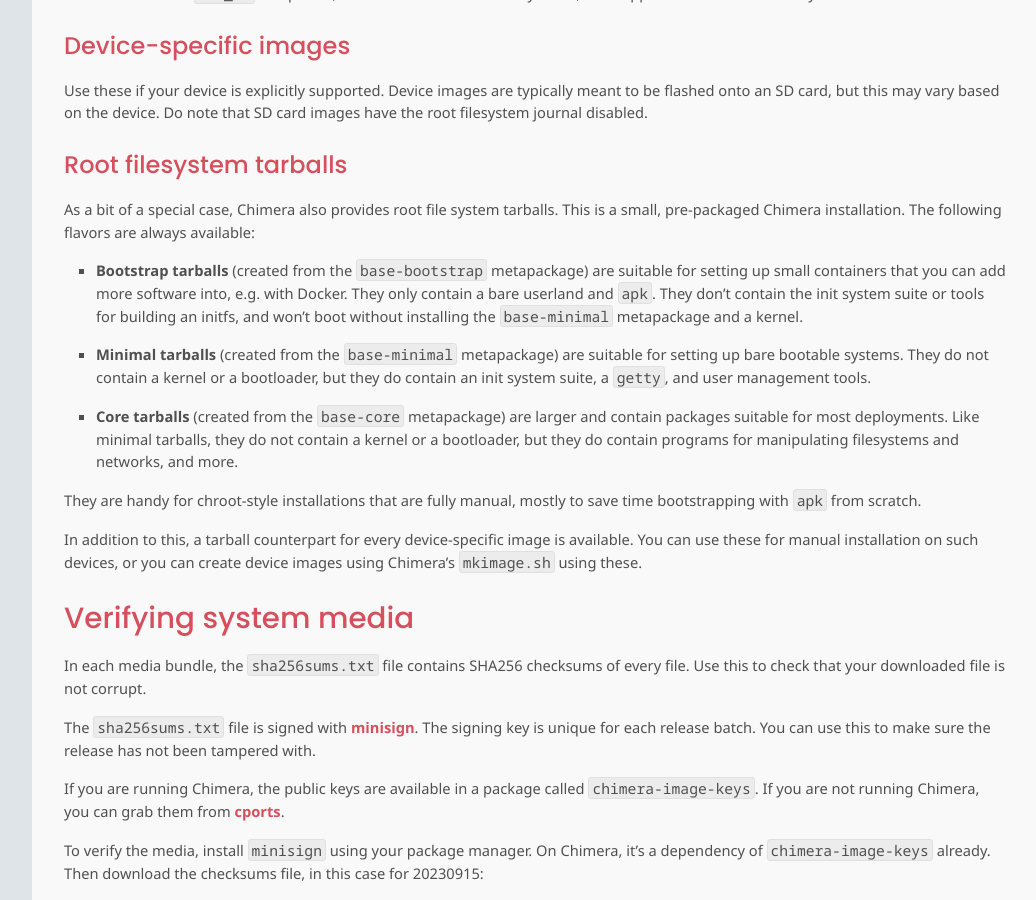
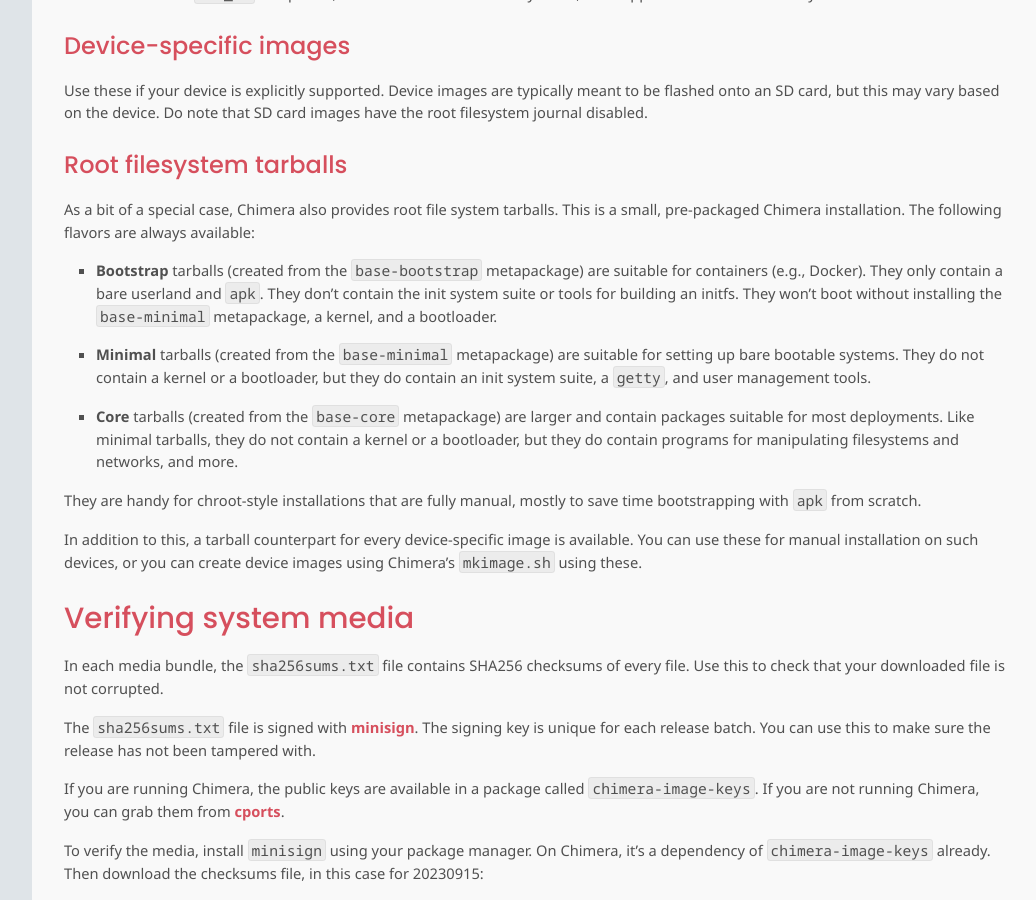
Before and after one commit to chimera-linux/chimera-linux.github.io, a Jekyll site: the page built from _docs/installation.md, in a window 1280 px wide and 900 px high, scrolled down 1559 px. Shown: the whole window, without its empty margins (240-1276 px from the left). Built offline with Jekyll 4.4.1, drawn with Linux system fonts in a browser that asks for light colours.

Commit message:
Update installation.md

```diff
--- a/_docs/installation.md
+++ b/_docs/installation.md
@@ -86,19 +86,18 @@
 This is a small, pre-packaged Chimera installation. The following flavors
 are always available:
 
-* **Bootstrap tarballs** (created from the `base-bootstrap` metapackage)
-  are suitable for setting up small containers that you can add more
-  software into, e.g. with Docker. They only contain a bare userland
+* **Bootstrap** tarballs (created from the `base-bootstrap` metapackage)
+  are suitable for containers (e.g., Docker). They only contain a bare userland
   and `apk`. They don't contain the init system suite or tools for building
-  an initfs, and won't boot without installing the `base-minimal`
-  metapackage and a kernel.
+  an initfs. They won't boot without installing the `base-minimal` metapackage,
+  a kernel, and a bootloader.
 
-* **Minimal tarballs** (created from the `base-minimal` metapackage) are
+* **Minimal** tarballs (created from the `base-minimal` metapackage) are
   suitable for setting up bare bootable systems. They do not contain a
   kernel or a bootloader, but they do contain an init system suite,
   a `getty`, and user management tools.
 
-* **Core tarballs** (created from the `base-core` metapackage) are larger and
+* **Core** tarballs (created from the `base-core` metapackage) are larger and
   contain packages suitable for most deployments. Like minimal tarballs,
   they do not contain a kernel or a bootloader, but they do contain
   programs for manipulating filesystems and networks, and more.
@@ -113,7 +112,7 @@
 ## Verifying system media
 
 In each media bundle, the `sha256sums.txt` file contains SHA256 checksums
-of every file. Use this to check that your downloaded file is not corrupt.
+of every file. Use this to check that your downloaded file is not corrupted.
 
 The `sha256sums.txt` file is signed with [minisign](https://jedisct1.github.io/minisign/).
 The signing key is unique for each release batch. You can use this to make
```
